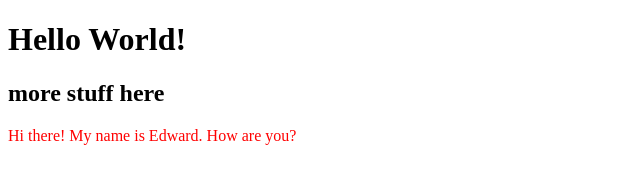
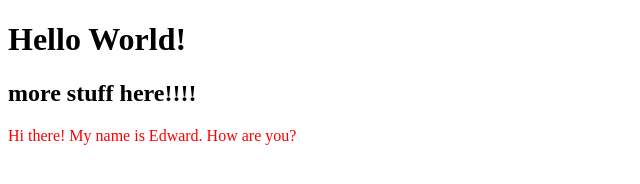
Before and after one commit to jdeschat/my-new-repo, a plain HTML site: page index.html in a window 1280 px wide. Shown: the full height of the page, 0-640 px from the left. Drawn offline with Linux system fonts and the light colour scheme.

Commit message:
added more
sample

```diff
--- a/index.html
+++ b/index.html
@@ -10,7 +10,7 @@
 
 <body>
     <h1>Hello World!</h1>
-    <h2>more stuff here</h2>
+    <h2>more stuff here!!!!</h2>
     <p style="color: red">Hi there! My name is Edward. How are you?</p>
 </body>
 
```
